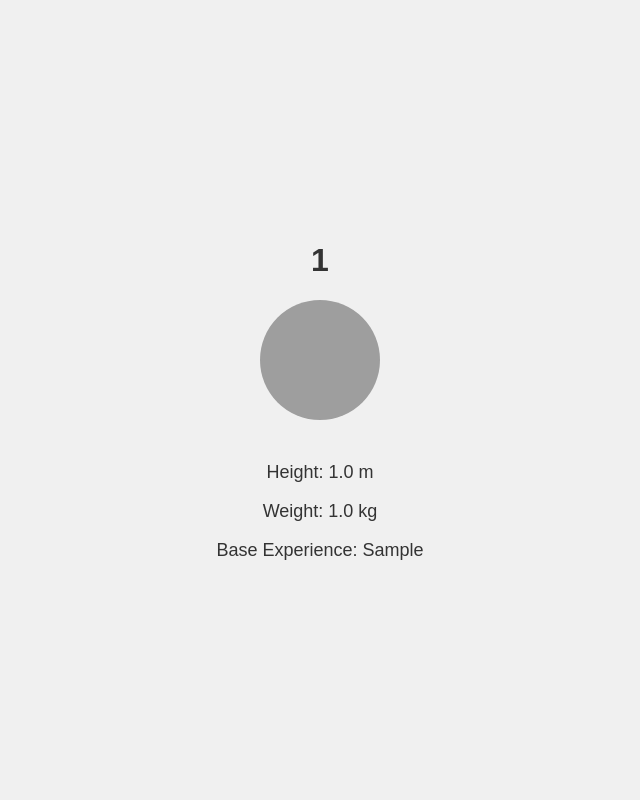
After one commit to naiso-a/Pokedex, a Django app: page /pokemon/1/ in a window 1280 px wide. The commit adds this page. Shown: the whole page, without its empty margins (320-960 px from the left). Run offline with Django 5.2, Linux system fonts and the light colour scheme; tables that the repository leaves empty hold one stand-in row (values such as "Sample post"); a database or web service that is not in the repository returns one stand-in record (values such as "Sample title"); data that the repository does not hold is empty; grey boxes are pictures that could not be loaded.

Commit message:
add page detail

```diff
--- a/Pokedex/Pokedex/urls.py
+++ b/Pokedex/Pokedex/urls.py
@@ -19,4 +19,5 @@ from pokeapp import views
 
 urlpatterns = [
     path('', views.pokedex, name='pokedex'),
+    path('pokemon/<str:name>/', views.pokemon_detail, name='pokemon_detail'),
 ]
--- a/Pokedex/pokeapp/templates/pokedex.html
+++ b/Pokedex/pokeapp/templates/pokedex.html
@@ -64,7 +64,7 @@
             width="80"
             height="80"
           />
-          <p>{{ pokemon.name }}</p>
+          <p><a href="{% url 'pokemon_detail' pokemon.english_name %}">{{ pokemon.name }}</a></p>
         </li>
         {% endfor %}
       </ul>
--- /dev/null
+++ b/Pokedex/pokeapp/templates/pokemon_detail.html
@@ -0,0 +1,46 @@
+<!DOCTYPE html>
+<html lang="en">
+  <head>
+    <meta charset="UTF-8" />
+    <meta name="viewport" content="width=device-width, initial-scale=1.0" />
+    <title>{{ name }}</title>
+    <style>
+      body {
+        font-family: Arial, sans-serif;
+        background-color: #f0f0f0;
+        color: #333;
+        height: 100vh;
+        margin: 0;
+        display: flex;
+        flex-direction: column;
+        align-items: center;
+        justify-content: center;
+      }
+      .pokemon-detail {
+        text-align: center;
+      }
+      img {
+        margin-bottom: 20px;
+        border-radius: 50%;
+        width: 120px;
+        height: 120px;
+        object-fit: cover;
+      }
+      .details {
+        font-size: 18px;
+      }
+    </style>
+  </head>
+  <body>
+    <div class="pokemon-detail">
+      <h1>{{ name }}</h1>
+      <img src="{{ image_url|default:'https://via.placeholder.com/120' }}" alt="{{ name }}" />
+      <div class="details">
+        <p>Height: {{ height }} m</p>
+        <p>Weight: {{ weight }} kg</p>
+        <p>Base Experience: {{ base_experience }}</p>
+        <!-- Ajouter d'autres détails ici si nécessaire -->
+      </div>
+    </div>
+  </body>
+</html>
--- a/Pokedex/pokeapp/views.py
+++ b/Pokedex/pokeapp/views.py
@@ -27,6 +27,7 @@ def pokedex(request):
                     )
                     translated_pokemons.append({
                         'name': french_name,
+                        'english_name': pokemon['name'],
                         'url': pokemon['url'],
                         'image_url': image_url
                     })
@@ -40,3 +41,33 @@ def pokedex(request):
         'pokemons': translated_pokemons,
     }
     return render(request, 'pokedex.html', context)
+
+def pokemon_detail(request, name):
+    species_url = f"https://pokeapi.co/api/v2/pokemon-species/{name}"
+    sprite_url = f"https://pokeapi.co/api/v2/pokemon/{name}"
+    species_response = requests.get(species_url)
+    sprite_response = requests.get(sprite_url)
+
+    if species_response.status_code == 200 and sprite_response.status_code == 200:
+        species_data = species_response.json()
+        sprite_data = sprite_response.json()
+        image_url = sprite_data.get('sprites', {}).get('front_default', None)
+        french_name = next(
+            (name['name'] for name in species_data['names'] if name['language']['name'] == 'fr'),
+            name
+        )
+
+        height_m = sprite_data['height'] / 10.0  # Conversion de décimètres en mètres
+        weight_kg = sprite_data['weight'] / 10.0  # Conversion de hectogrammes en kilogrammes
+
+        context = {
+            'name': french_name,
+            'image_url': image_url,
+            'height': height_m,
+            'weight': weight_kg,
+            'base_experience': sprite_data['base_experience'],
+            # Ajouter d'autres détails ici si nécessaire
+        }
+        return render(request, 'pokemon_detail.html', context)
+    else:
+        return render(request, 'pokemon_detail.html', {'error': 'Could not retrieve Pokémon details'})
```
